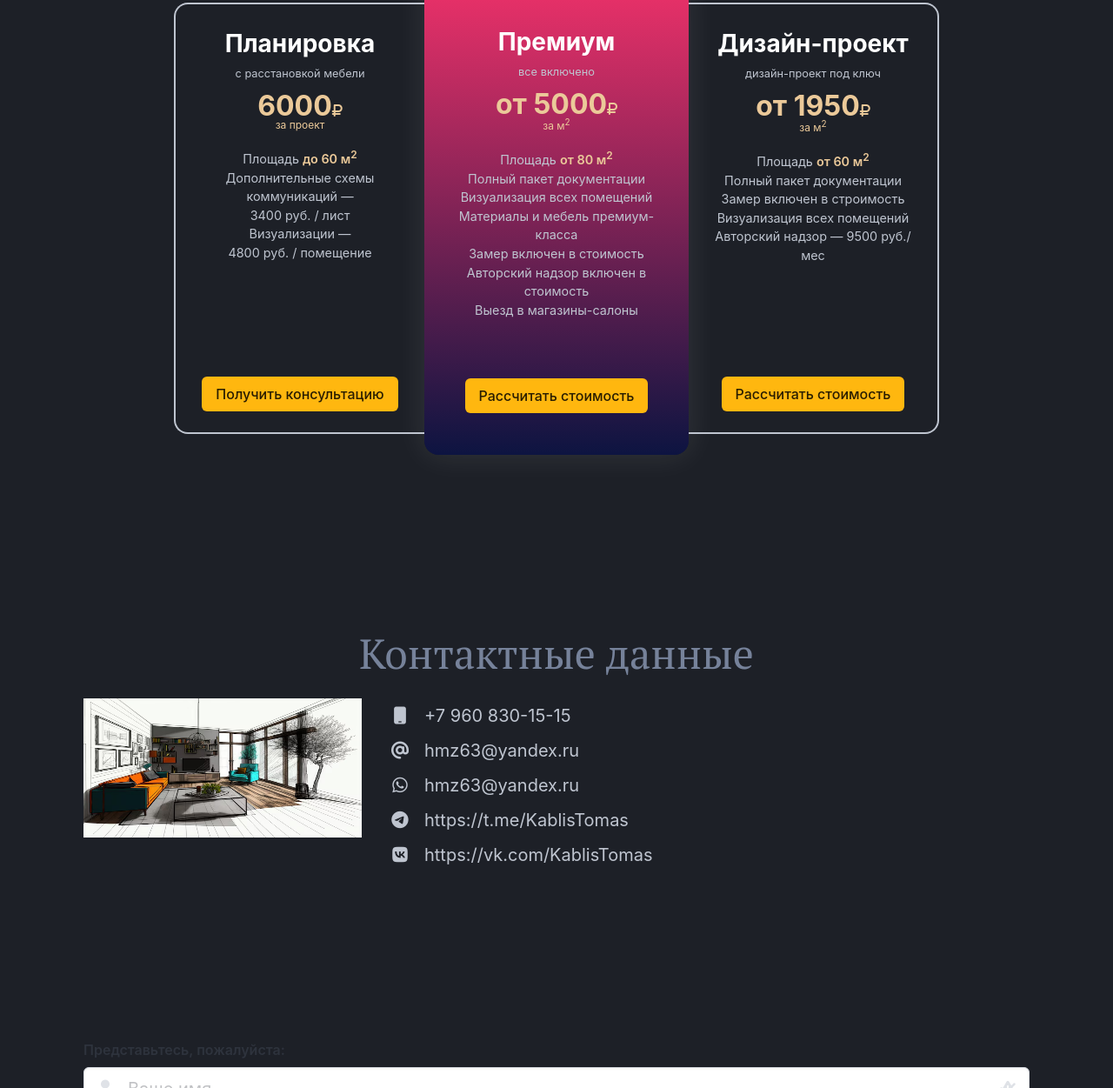
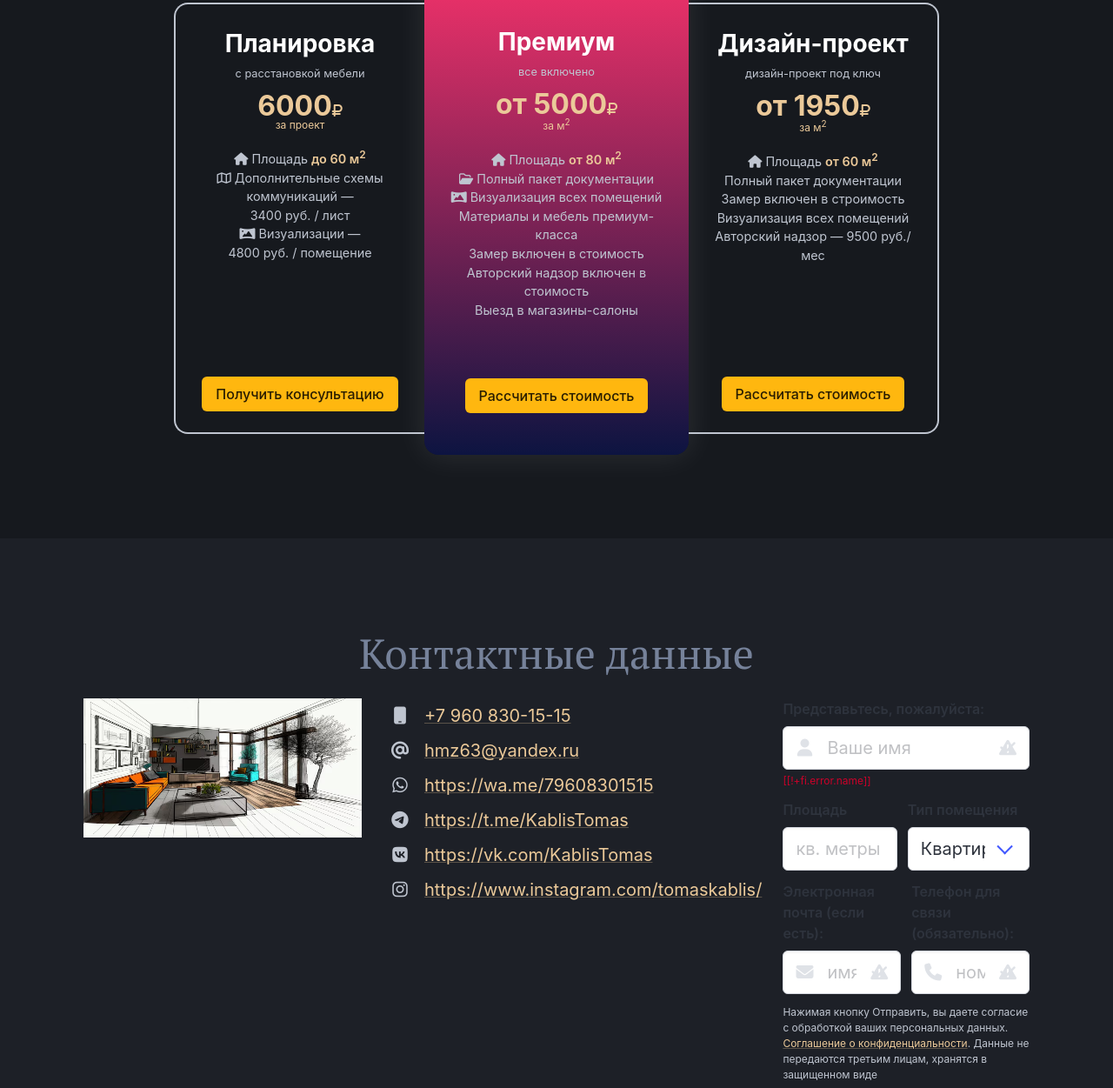
Before and after one commit to greg3d/kablis, a website built with Vite: page index.html in a window 1280 px wide. Shown: the part 1549-2800 px from the top of the page at 87% size. Built offline with nearby package versions, Linux system fonts and the light colour scheme.

Commit message:
pre release

```diff
--- a/index.html
+++ b/index.html
@@ -27,9 +27,13 @@
 
         <!-- social icon -->
         <div class="list list-hero-social">
-            <a class="list-item has-text-white" href="#"><i class="fa-brands fa-instagram"></i></a>
-            <a class="list-item has-text-white" href="#"><i class="fa-brands fa-telegram"></i></a>
-            <a class="list-item has-text-white" href="#"><i class="fa-brands fa-vk"></i></a>
+            <a class="list-item has-text-white" href="https://t.me/KablisTomas"><i
+                    class="fa-brands fa-telegram"></i></a>
+            <a class="list-item has-text-white" href="https://wa.me/79608301515"><i
+                    class="fa-brands fa-whatsapp"></i></a>
+            <a class="list-item has-text-white" href="https://vk.com/KablisTomas"><i class="fa-brands fa-vk"></i></a>
+            <a class="list-item has-text-white" href="https://www.instagram.com/tomaskablis/"><i
+                    class="fa-brands fa-instagram"></i></a>
         </div>
         <!-- /social icon -->
 
@@ -65,7 +69,7 @@
         </div>
     </div>
 
-    <div class="hero-logo-background parallaxed" data-rellax-speed="10" >
+    <div class="hero-logo-background parallaxed" data-rellax-speed="10">
         интерьеров
     </div>
 
@@ -213,9 +217,12 @@
             <div class="plan-price"><span class="plan-price-amount">6000<i class="fas fa-ruble-sign"></i></span>
                 <span class="plan-price-currency">за проект</span></div>
             <div class="plan-items">
-                <div class="plan-item">Площадь <strong>до&nbsp;60&nbsp;м<sup>2</sup></strong></div>
-                <div class="plan-item">Дополнительные схемы коммуникаций — 3400&nbsp;руб.&nbsp;/&nbsp;лист</div>
-                <div class="plan-item">Визуализации — 4800&nbsp;руб.&nbsp;/&nbsp;помещение</div>
+                <div class="plan-item"><i class="fa-solid fa-house"></i> Площадь
+                    <strong>до&nbsp;60&nbsp;м<sup>2</sup></strong></div>
+                <div class="plan-item"><i class="fa-regular fa-map"></i> Дополнительные схемы коммуникаций — 3400&nbsp;руб.&nbsp;/&nbsp;лист
+                </div>
+                <div class="plan-item"><i class="fa-solid fa-panorama"></i> Визуализации — 4800&nbsp;руб.&nbsp;/&nbsp;помещение
+                </div>
             </div>
 
 
@@ -233,9 +240,10 @@
                 <span class="plan-price-currency"><span>за&nbsp;м<sup>2</sup></span></span>
             </div>
             <div class="plan-items">
-                <div class="plan-item">Площадь <strong>от&nbsp;80&nbsp;м<sup>2</sup></strong></div>
-                <div class="plan-item">Полный пакет документации</div>
-                <div class="plan-item">Визуализация всех помещений</div>
+                <div class="plan-item"><i class="fa-solid fa-house"></i> Площадь
+                    <strong>от&nbsp;80&nbsp;м<sup>2</sup></strong></div>
+                <div class="plan-item"><i class="fa-regular fa-folder-open"></i> Полный пакет документации</div>
+                <div class="plan-item"><i class="fa-solid fa-panorama"></i> Визуализация всех помещений</div>
                 <div class="plan-item">Материалы и мебель премиум-класса</div>
                 <div class="plan-item">Замер включен в стоимость</div>
                 <div class="plan-item">Авторский надзор включен в стоимость</div>
@@ -256,7 +264,8 @@
                         class="plan-price-currency"><span>за&nbsp;м<sup>2</sup></span></span>
             </div>
             <div class="plan-items">
-                <div class="plan-item">Площадь <strong>от&nbsp;60&nbsp;м<sup>2</sup></strong></div>
+                <div class="plan-item"><i class="fa-solid fa-house"></i> Площадь
+                    <strong>от&nbsp;60&nbsp;м<sup>2</sup></strong></div>
                 <div class="plan-item">Полный пакет документации</div>
                 <div class="plan-item">Замер включен в строимость</div>
                 <div class="plan-item">Визуализация всех помещений</div>
@@ -269,12 +278,16 @@
 
     </div>
 </section>
+
+<!--contacts-->
 <section class="black-section" id="contacts">
     <h2 data-aos="fade-right">Контактные данные</h2>
+    <div class="columns">
+        <div class="column">
             <article class="contacts">
                 <div class="big-image">
                     <figure class="image is-2by1">
-                <img src="/images/contacts.avif" />
+                        <img src="/images/contacts.avif"/>
                     </figure>
                 </div>
                 <div class="contacts-body">
@@ -283,7 +296,7 @@
                             <i class="fa-solid fa-mobile"></i>
                         </div>
                         <div class="value">
-                    +7 960 830-15-15
+                            <a href="tel:+79608301515">+7 960 830-15-15</a>
                         </div>
                     </div>
                     <div class="item">
@@ -291,7 +304,7 @@
                             <i class="fa-solid fa-at"></i>
                         </div>
                         <div class="value">
-                    hmz63@yandex.ru
+                            <a href="mailto:hmz63@yandex.ru">hmz63@yandex.ru</a>
                         </div>
                     </div>
                     <div class="item">
@@ -299,7 +312,7 @@
                             <i class="fa-brands fa-whatsapp"></i>
                         </div>
                         <div class="value">
-                    hmz63@yandex.ru
+                            <a href="https://wa.me/79608301515">https://wa.me/79608301515</a>
                         </div>
                     </div>
                     <div class="item">
@@ -307,7 +320,7 @@
                             <i class="fa-brands fa-telegram"></i>
                         </div>
                         <div class="value">
-                    https://t.me/KablisTomas
+                            <a href="https://t.me/KablisTomas">https://t.me/KablisTomas</a>
                         </div>
                     </div>
                     <div class="item">
@@ -315,27 +328,51 @@
                             <i class="fa-brands fa-vk"></i>
                         </div>
                         <div class="value">
-                    https://vk.com/KablisTomas
+                            <a href="https://vk.com/KablisTomas">https://vk.com/KablisTomas</a>
                         </div>
                     </div>
+                    <div class="item">
+                        <div class="icon">
+                            <i class="fa-brands fa-instagram"></i>
+                        </div>
+                        <div class="value">
+                            <a href="https://www.instagram.com/tomaskablis/">https://www.instagram.com/tomaskablis/</a>
+                        </div>
+                    </div>
+
                 </div>
             </article>
-</section>
-<section class="black-section">
-    <form id="form" action="[[~[[*id]]]]" method="post"><input type="hidden" name="nospam" value="" /><input id="type" type="hidden" value="" />
-        <div class="field"><label class="label">Представьтесь, пожалуйста:</label>
-            <div class="control has-icons-left has-icons-right"><input class="input is-medium" name="name" type="text" placeholder="Ваше имя" /><span class="icon is-small is-left"><i class="fas fa-user"></i></span><span class="icon is-small is-right is-success"><i class="fas fa-check"></i></span><span class="icon is-small is-right is-danger"><i class="fas fa-exclamation-triangle"></i></span></div>
+        </div>
+        <div class="column">
+            <form id="form" action="[[~[[*id]]]]" method="post">
+                <input type="hidden" name="nospam" value=""/>
+                <input id="type" type="hidden" value=""/>
+                <div class="field">
+                    <label class="label">Представьтесь, пожалуйста:</label>
+                    <div class="control has-icons-left has-icons-right"><input class="input is-medium" name="name"
+                                                                               type="text"
+                                                                               placeholder="Ваше имя"/><span
+                            class="icon is-small is-left"><i class="fas fa-user"></i></span><span
+                            class="icon is-small is-right is-success"><i class="fas fa-check"></i></span><span
+                            class="icon is-small is-right is-danger"><i class="fas fa-exclamation-triangle"></i></span>
+                    </div>
                     <p
                             class="help is-danger">[[!+fi.error.name]]</p>
                 </div>
                 <div class="field is-horizontal">
                     <div class="field-body">
                         <div class="field"><label class="label">Площадь</label>
-                    <div class="control"><input class="input is-medium" id="square" type="text" name="square" placeholder="кв. метры" /></div>
+                            <div class="control"><input class="input is-medium" id="square" type="text" name="square"
+                                                        placeholder="кв. метры"/></div>
                         </div>
                         <div class="field"><label class="label">Тип помещения</label>
                             <div class="control">
-                        <div class="select is-medium" style="width:100%"><select id="type2" name="type2" style="width:100%"><option>Квартира</option><option>Коммерческая недвижимость</option><option>Другое</option></select></div>
+                                <div class="select is-medium" style="width:100%"><select id="type2" name="type2"
+                                                                                         style="width:100%">
+                                    <option>Квартира</option>
+                                    <option>Коммерческая недвижимость</option>
+                                    <option>Другое</option>
+                                </select></div>
                             </div>
                         </div>
                     </div>
@@ -343,28 +380,49 @@
                 <div class="field is-horizontal">
                     <div class="field-body">
                         <div class="field"><label class="label">Электронная почта (если есть):</label>
-                    <div class="control has-icons-left has-icons-right"><input class="input is-medium" name="email" type="email" placeholder="имя@почты.ру" /><span class="icon is-small is-left"><i class="fas fa-envelope"></i></span><span class="icon is-small is-right is-success"><i class="fas fa-check"></i></span>
+                            <div class="control has-icons-left has-icons-right"><input class="input is-medium"
+                                                                                       name="email"
+                                                                                       type="email"
+                                                                                       placeholder="имя@почты.ру"/><span
+                                    class="icon is-small is-left"><i class="fas fa-envelope"></i></span><span
+                                    class="icon is-small is-right is-success"><i class="fas fa-check"></i></span>
                                 <span
-                                class="icon is-small is-right is-danger"><i class="fas fa-exclamation-triangle"></i></span>
+                                        class="icon is-small is-right is-danger"><i
+                                        class="fas fa-exclamation-triangle"></i></span>
                             </div>
                         </div>
                         <div class="field"><label class="label">Телефон для связи (обязательно):</label>
-                    <div class="control has-icons-left has-icons-right"><input class="input is-medium" name="phone" type="test" placeholder="номер телефона" /><span class="icon is-small is-left"><i class="fas fa-phone"></i></span><span class="icon is-small is-right is-success"><i class="fas fa-check"></i></span>
+                            <div class="control has-icons-left has-icons-right"><input class="input is-medium"
+                                                                                       name="phone"
+                                                                                       type="test"
+                                                                                       placeholder="номер телефона"/><span
+                                    class="icon is-small is-left"><i class="fas fa-phone"></i></span><span
+                                    class="icon is-small is-right is-success"><i class="fas fa-check"></i></span>
                                 <span
-                                class="icon is-small is-right is-danger"><i class="fas fa-exclamation-triangle"></i></span>
+                                        class="icon is-small is-right is-danger"><i
+                                        class="fas fa-exclamation-triangle"></i></span>
                             </div>
                         </div>
                     </div>
                 </div>
                 <div class="field">
-            <p style="font-size: 0.75rem">Нажимая кнопку Отправить, вы даете согласие с обработкой ваших персональных данных. <a href="/privacy/">Соглашение о конфиденциальности</a>. Данные не передаются третьим лицам, хранятся в защищенном виде</p>
+                    <p style="font-size: 0.75rem">Нажимая кнопку Отправить, вы даете согласие с обработкой ваших
+                        персональных
+                        данных. <a href="/privacy/">Соглашение о конфиденциальности</a>. Данные не передаются третьим
+                        лицам,
+                        хранятся в защищенном виде</p>
                 </div>
                 <div class="field is-grouped">
-            <div class="control"><button class="button is-large is-black is-outlined" id="sendform" type="submit">Отправить</button></div>
+                    <div class="control">
+                        <button class="button is-large is-black is-outlined" id="sendform" type="submit">Отправить
+                        </button>
+                    </div>
                 </div>
             </form>
-
+        </div>
+    </div>
 </section>
+<!--end contacts-->
 
 <script type="module" src="/main.js"></script>
 </body>
--- a/main.js
+++ b/main.js
@@ -37,7 +37,7 @@ const carousels = () => {
         effect: "fade",
         speed: 5000,
         autoplay: {
-            delay: 3000,
+            delay: 2000,
             pauseOnMouseEnter: false,
             disableOnInteraction: false,
         }
--- a/main.scss
+++ b/main.scss
@@ -37,6 +37,19 @@ body {
   font-family: $family-sans-serif;
   -webkit-font-smoothing: antialiased;
   scroll-behavior: smooth;
+}
+
+a {
+  &:link {
+    color: $sunset;
+    text-decoration: underline transparentize($sunset, 0.7) 1px;
+  }
+  &:visited {
+    color: $sunset;
+  }
+  &:hover {
+    color: $white;
+  }
 }
 
 .logo {
@@ -81,9 +94,16 @@ body {
   }
 
   .navbar-item {
+    color: $white;
+    text-decoration: underline dotted 1px transparentize($white, 0.4);
+    &:link {
+      text-decoration: underline dotted 1px transparentize($white, 0.4);
+    }
+
     &:hover {
       color: $dark;
       background: $grey-lightest;
+      text-decoration: none;
     }
   }
 }
@@ -108,6 +128,7 @@ body {
   a {
 
     text-shadow: $primaryTextShadow;
+    text-decoration: none;
 
     &:link, &:visited {
       color: white;
@@ -396,6 +417,10 @@ body {
   color: $primaryLight;
   padding: 0 $side 0;
 
+  &:nth-child(even) {
+    background-color: darken($primaryDark, 3);
+  }
+
   h2 {
     font-family: $family-secondary;
     font-size: 3rem;
--- a/package.json
+++ b/package.json
@@ -13,7 +13,6 @@
     "vite": "^5.2.0"
   },
   "dependencies": {
-    "@fancyapps/ui": "^5.0.36",
     "aos": "^2.3.4",
     "bulma": "^1.0.0",
     "bulma-pricingtable": "^0.2.0",
```
Also changed, not shown: 1 other file. Lines whose indentation alone changed are shown as unchanged.
